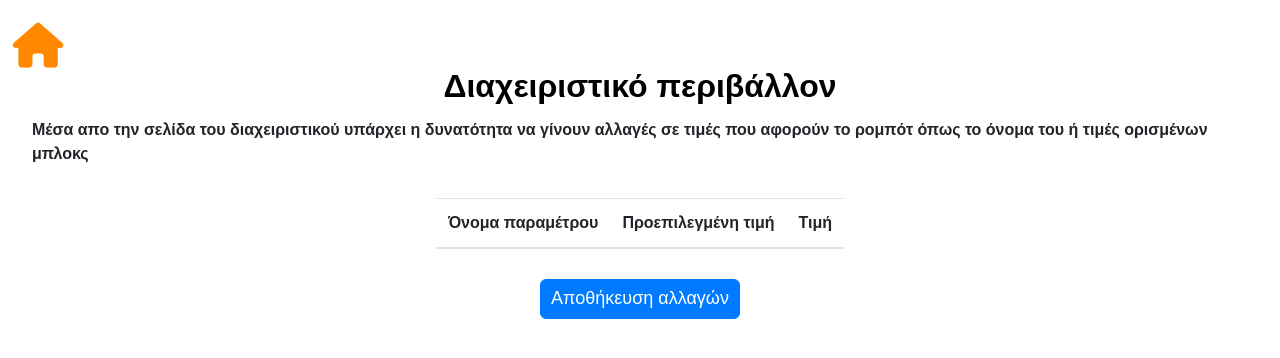
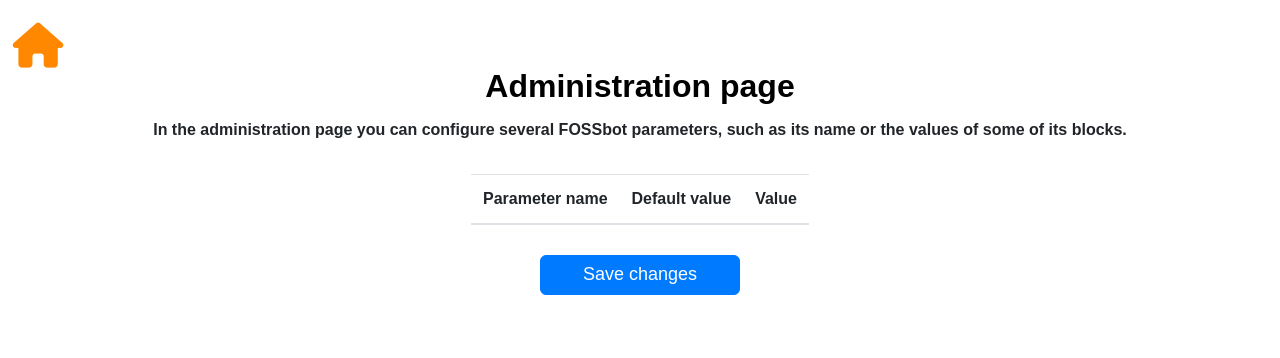
Before and after one commit to chronis10/fossbot_simulator, a Python web app: template blockly_server/templates/panel-page.html in a window 1280 px wide. Shown: the part 90-448 px from the top of the page. Run offline with Jinja, Linux system fonts and the light colour scheme; the template is opened without the code that fills it: most values are stand-ins (such as "Sample title", 1, 10 or a date in 2020); lists and menus that the app fills with data are empty.

Commit message:
panel page translations

```diff
--- a/blockly_server/static/js/panel-page.js
+++ b/blockly_server/static/js/panel-page.js
@@ -3,33 +3,61 @@
 
 function loadSettings(data) {
     console.log('Loading settings of the projects');
+    parameters = data.parameters;
+    parameters_array = Object.values(parameters);
 
-    parameters = data.parameters;
-    console.log('parameters:', parameters);
+    let current_language;
+    for (var i = 0; i < parameters_array.length; i++) {
+        const parameter = parameters_array[i];
+        if (parameter[0]['name_el'] == "Γλώσσα") {
+            current_language = parameter[2]['value']
+        }
+    }
 
-    parameters_array = Object.values(parameters);
-    keys_array = Object.keys(parameters);
-
-    for (var i = 0; i < keys_array.length; i++) {
-        const parameter_key = keys_array[i];
+    for (var i = 0; i < parameters_array.length; i++) {
         const parameter = parameters_array[i];
-        console.log('parameter:', parameter_key);
-
-
-        if(parameter['name'] == "Όνομα ρομπότ") {
+        if (parameter[0]['name_el'] == "Όνομα ρομπότ") {
+            let name = '';
+            if (current_language == 'English') {
+                name = parameter[1]['name_en'];
+            } else {
+                name = parameter[0]['name_el'];
+            }
             document.getElementById("body-table-parameters").insertRow(-1).innerHTML =
-            '<tr>' +
-            '<td>' + parameter['name'] + '</td>' +
-            '<td>' + parameter['default'] + '</td>' +
-            '<td>' + '<input type="text" id="' + i + '" value="' + parameter['value'] + '" name="' + parameter_key +  '">' + '</td>' +
-            '</tr>';
+                '<tr>' +
+                '<td>' + name + '</td>' +
+                '<td>' + parameter[3]['default'] + '</td>' +
+                '<td>' + '<input type="text" id="' + i + '" value="' + parameter[2]['value'] + '">' + '</td>' +
+                '</tr>';
+        } else if (parameter[0]['name_el'] == "Γλώσσα") {
+            if (current_language == 'English') {
+                document.getElementById("body-table-parameters").insertRow(-1).innerHTML =
+                    '<tr>' +
+                    '<td>' + parameter[1]['name_en'] + '</td>' +
+                    '<td>' + parameter[3]['default'] + '</td>' +
+                    '<td>' + '<select name="languages" id="' + i + '"> <option>Ελληνικά</option> <option selected>English</option> </select>' + '</td>' +
+                    '</tr>';
+            } else {
+                document.getElementById("body-table-parameters").insertRow(-1).innerHTML =
+                    '<tr>' +
+                    '<td>' + parameter[0]['name_el'] + '</td>' +
+                    '<td>' + parameter[3]['default'] + '</td>' +
+                    '<td>' + '<select name="languages" id="' + i + '"> <option selected>Ελληνικά</option> <option>English</option> </select>' + '</td>' +
+                    '</tr>';
+            }
         } else {
+            let name = '';
+            if (current_language == 'English') {
+                name = parameter[1]['name_en'];
+            } else {
+                name = parameter[0]['name_el'];
+            }
             document.getElementById("body-table-parameters").insertRow(-1).innerHTML =
-            '<tr>' +
-            '<td>' + parameter['name'] + '</td>' +
-            '<td>' + parameter['default'] + '</td>' +
-            '<td>' + '<input type="number" id="' + i + '" value="' + parameter['value'] + '" name="' + parameter_key + '">' + '</td>' +
-            '</tr>';
+                '<tr>' +
+                '<td>' + name + '</td>' +
+                '<td>' + parameter[3]['default'] + '</td>' +
+                '<td>' + '<input type="number" id="' + i + '" value="' + parameter[2]['value'] + '">' + '</td>' +
+                '</tr>';
         }
     }
 }
@@ -44,8 +72,6 @@
         parameters_to_send[par_name] = value;
     }
 
-
-    console.log("parameters to send : ", parameters_to_send);
     const result = await sendParameters(JSON.stringify(parameters_to_send));
 
     if (result.status == 200) {
@@ -55,3 +81,20 @@
         showModalError(error_text);
     }
 }
+
+function setStringsEn() {
+    document.getElementById("panel-title-wrap").innerHTML = get_string_translation_en("panel_title");
+    document.getElementById("panel-description-txt").innerHTML = get_string_translation_en("blocks_title");
+    document.getElementById("parameter-name-id").innerHTML = get_string_translation_en("parameter_name");
+    document.getElementById("default-value-id").innerHTML = get_string_translation_en("default_value");
+    document.getElementById("value-id").innerHTML = get_string_translation_en("value");
+    document.getElementById("save-settings-id").innerHTML = get_string_translation_en("save_changes");
+    document.getElementById("modal-error-text").innerHTML = get_string_translation_en("error_txt");
+    document.getElementById("modal-success-text").innerHTML = get_string_translation_en("success");
+}
+
+function setStringsInChosenLanguage(language) {
+    if (language == 'en') {
+        setStringsEn()
+    }
+}
--- a/blockly_server/templates/panel-page.html
+++ b/blockly_server/templates/panel-page.html
@@ -14,6 +14,8 @@
   <script src="{{ url_for('static',filename='modules/popper.min.js')}}"></script>
   <script src="{{ url_for('static',filename='modules/bootstrap.bundle.min.js')}}"></script>
 
+  <script src="{{ url_for('static',filename='modules/msg/strings_en.js')}}"></script>
+  <script src="{{ url_for('static',filename='modules/msg/strings_el.js')}}"></script>
 
   <script src="{{ url_for('static',filename='js/socket-client.js')}}"></script>
   <script src="{{ url_for('static',filename='js/panel-page.js')}}"></script>
@@ -55,7 +57,7 @@
   })
 </script>
 
-<body onclick="closeModalSuccessOrErrorwhenClickAnywhere()">
+<body onload="setStringsInChosenLanguage('{{ language }}')" onclick="closeModalSuccessOrErrorwhenClickAnywhere()">
   {% include 'header.html' %}
   <div id="main-container">
     <div id="go-back-to-home-button-container">
@@ -81,7 +83,7 @@
 
       <div id="blocks-title-wrap">
         <div id="blocks-title">
-          <strong>Μέσα απο την σελίδα του διαχειριστικού υπάρχει η δυνατότητα να γίνουν αλλαγές σε τιμές που αφορούν το
+          <strong id="panel-description-txt">Μέσα απο την σελίδα του διαχειριστικού υπάρχει η δυνατότητα να γίνουν αλλαγές σε τιμές που αφορούν το
             ρομπότ όπως το όνομα του ή τιμές ορισμένων μπλοκς</strong>
         </div>
       </div>
@@ -93,9 +95,9 @@
             <table class="table table-responsive">
               <thead>
                 <tr>
-                  <th scope="col">Όνομα παραμέτρου</th>
-                  <th scope="col">Προεπιλεγμένη τιμή</th>
-                  <th scope="col">Τιμή</th>
+                  <th id="parameter-name-id" scope="col">Όνομα παραμέτρου</th>
+                  <th id="default-value-id" scope="col">Προεπιλεγμένη τιμή</th>
+                  <th id="value-id" scope="col">Τιμή</th>
                 </tr>
               </thead>
               <tbody id="body-table-parameters">
@@ -107,7 +109,7 @@
 
       <div id="Blockly-Button-container">
         <div id="Blockly-Button-wrap">
-          <button onclick="saveSettings()" name="submit" type="submit" class="save-panel-changes">Αποθήκευση
+          <button onclick="saveSettings()" id="save-settings-id" name="submit" type="submit" class="save-panel-changes">Αποθήκευση
             αλλαγών</button>
         </div>
       </div>
```
